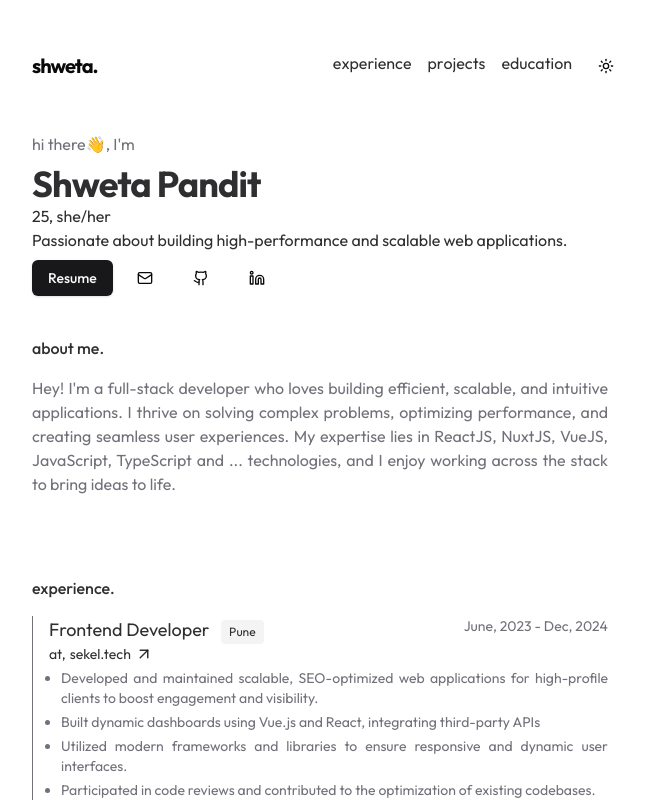
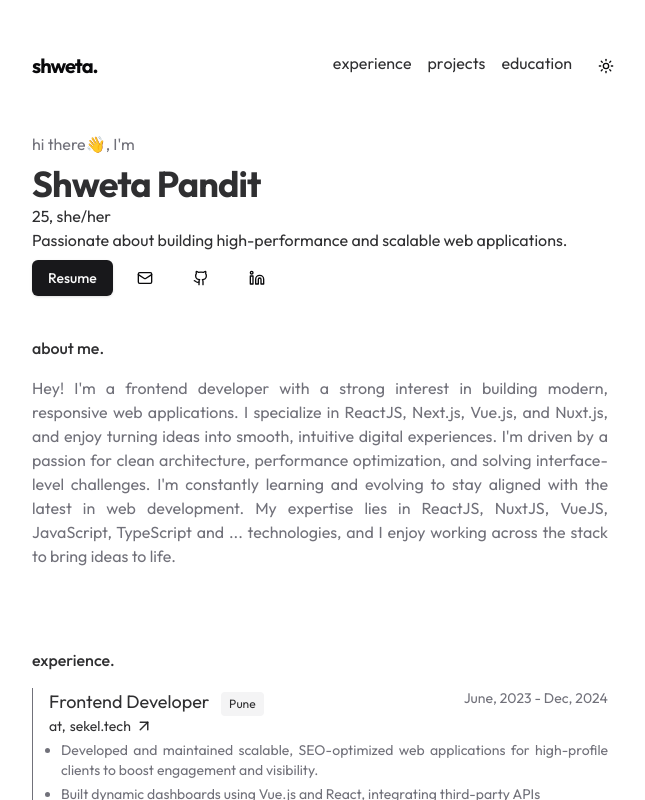
Before and after one commit to shwetampandit/portfolio-main, a Next.js app: page / in a window 1280 px wide. Shown: the top 800 px of the page, without its empty margins (320-965 px from the left). Built offline with nearby package versions, Linux system fonts and the light colour scheme.

Commit message:
Updated intro

```diff
--- a/src/app/data.ts
+++ b/src/app/data.ts
@@ -32,7 +32,7 @@ export const DATA = {
 
   ABOUT_ME: {
     INTRO:
-      "Hey! I'm a full-stack developer who loves building efficient, scalable, and intuitive applications. I thrive on solving complex problems, optimizing performance, and creating seamless user experiences.",
+      "Hey! I'm a frontend developer with a strong interest in building modern, responsive web applications. I specialize in ReactJS, Next.js, Vue.js, and Nuxt.js, and enjoy turning ideas into smooth, intuitive digital experiences. I'm driven by a passion for clean architecture, performance optimization, and solving interface-level challenges. I'm constantly learning and evolving to stay aligned with the latest in web development.",
     EXPERTISE:
       "My expertise lies in ReactJS, NuxtJS, VueJS, JavaScript, TypeScript and ... technologies, and I enjoy working across the stack to bring ideas to life.",
   },
```
